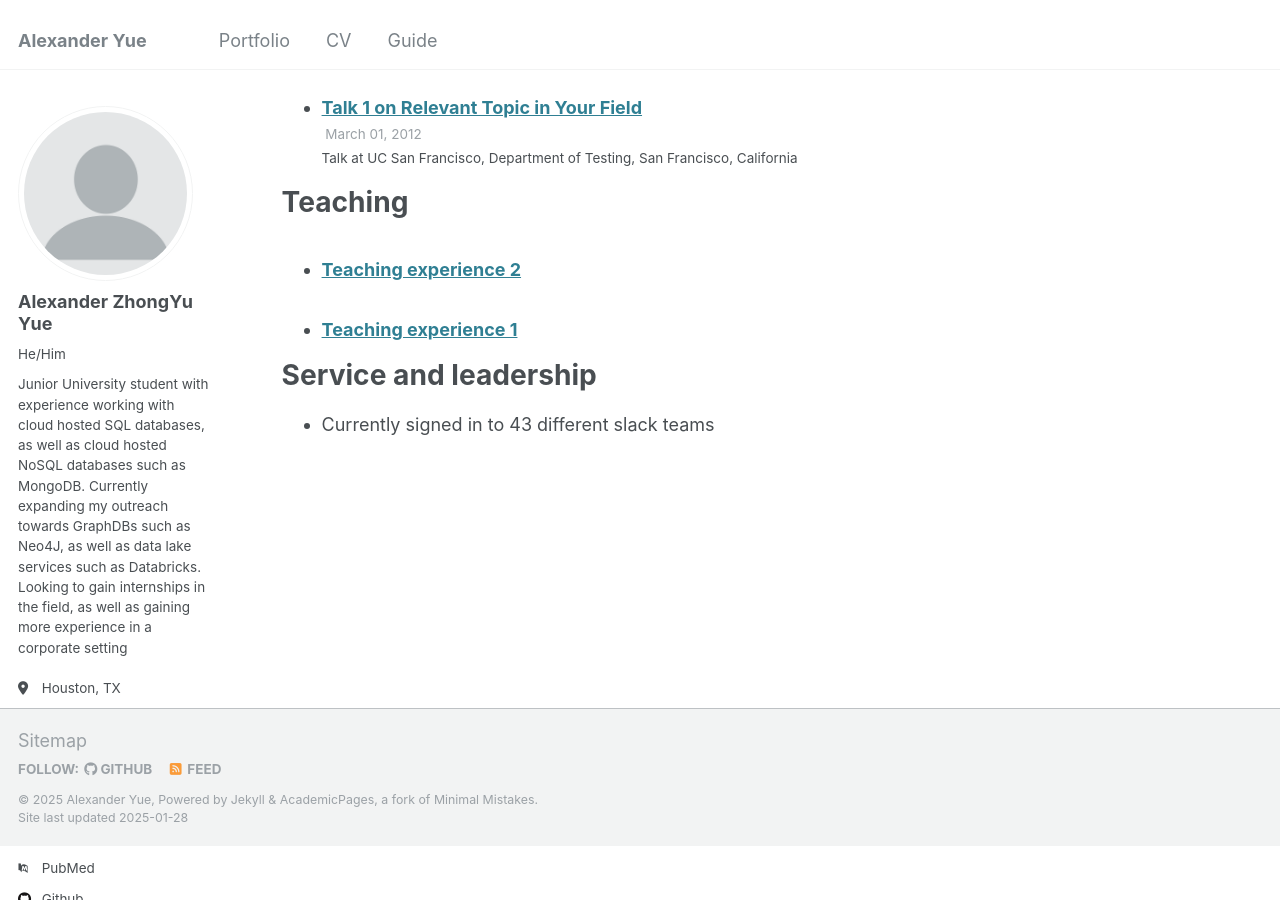
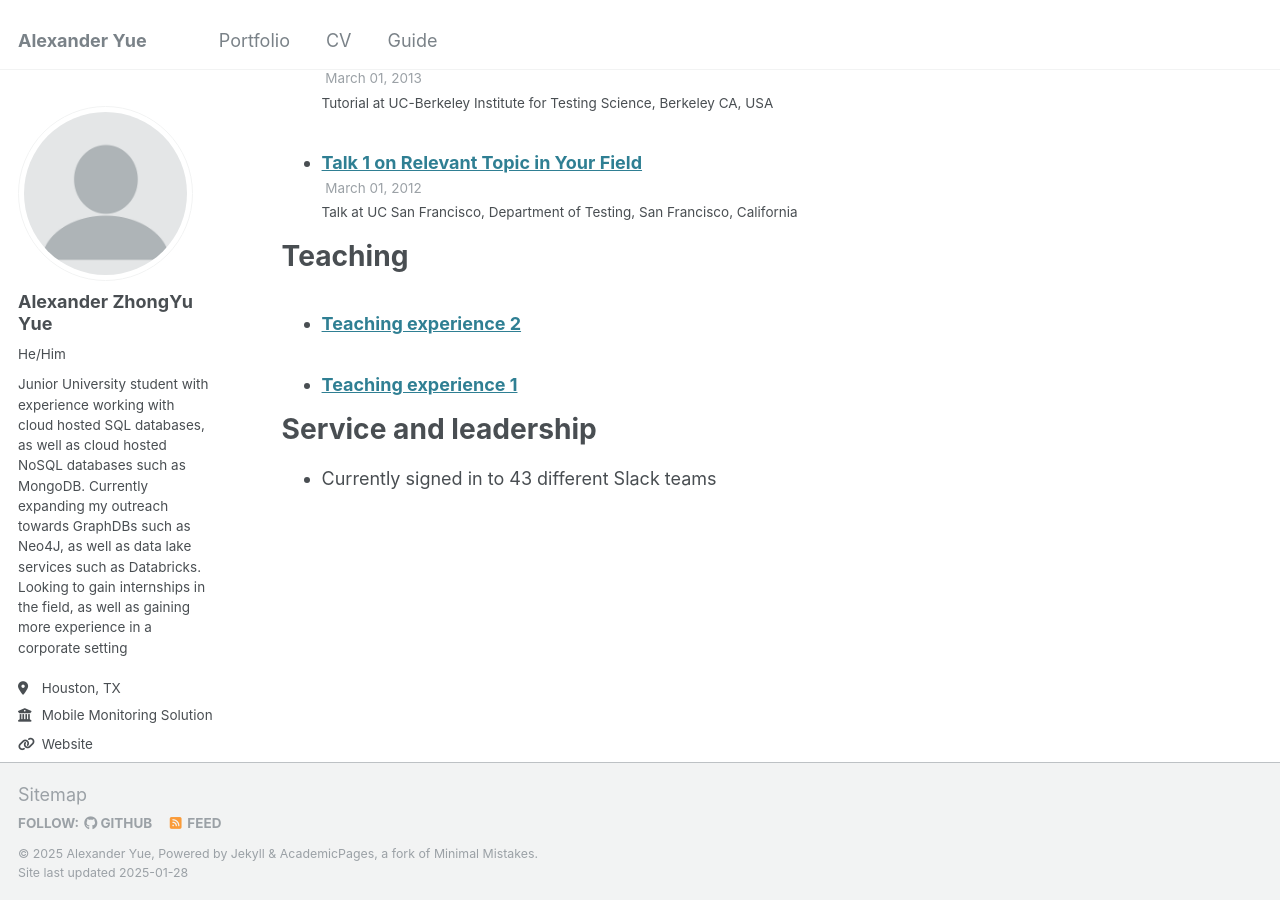
Before and after one commit to AlexanderYue/AlexanderYue.github.io, a Jekyll site: the page built from _pages/cv.md, in a window 1280 px wide and 900 px high, scrolled down 1804 px. Built offline with Jekyll 4.4.1, drawn with Linux system fonts in a browser that asks for light colours; some web fonts are replaced.

Commit message:
Update cv.md

```diff
--- a/_pages/cv.md
+++ b/_pages/cv.md
@@ -61,4 +63,4 @@
 
 Service and leadership
 ======
-* Currently signed in to 43 different slack teams
+* Currently signed in to 43 different Slack teams
```
Also changed, not shown: other parts of _pages/cv.md (+2 -0 lines).
